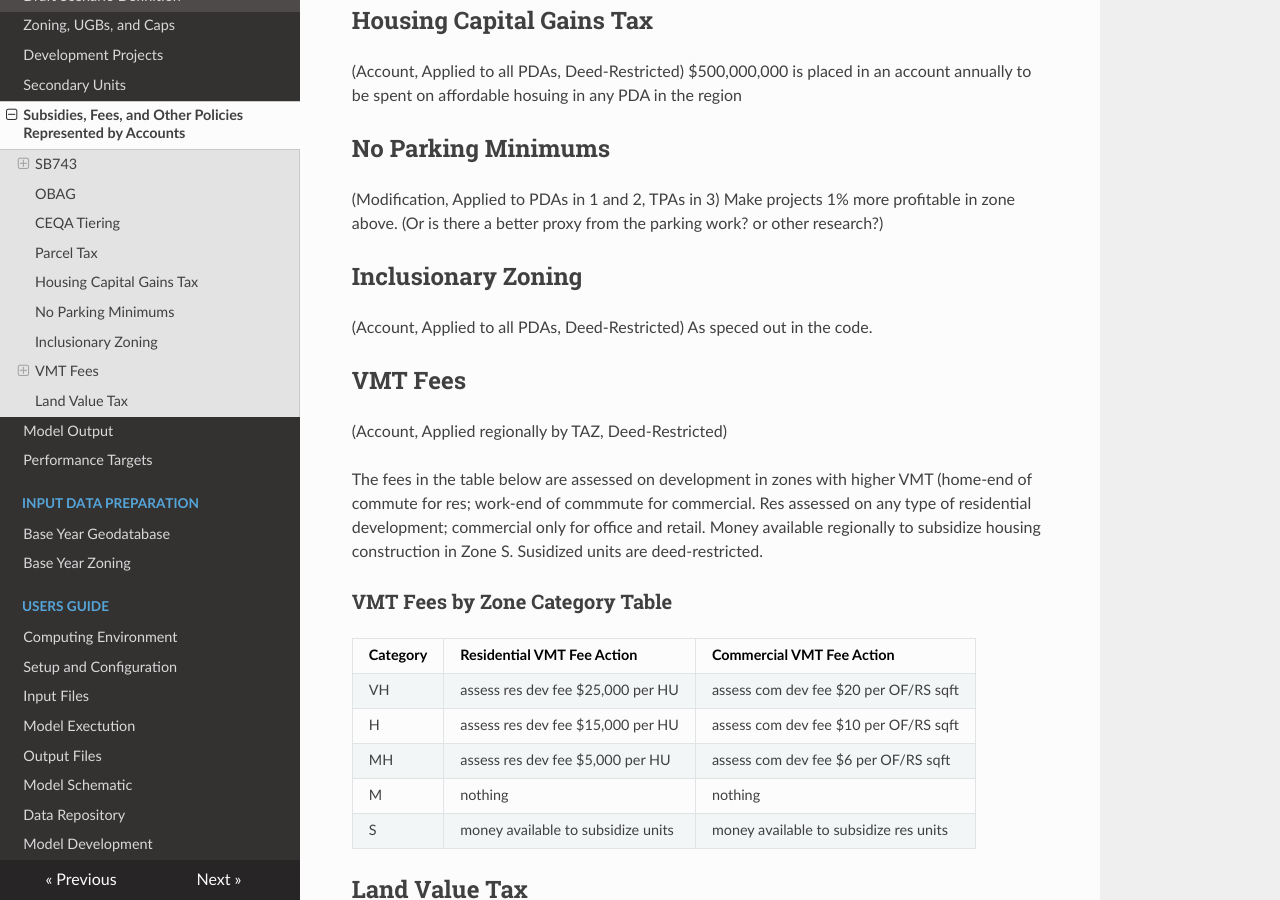
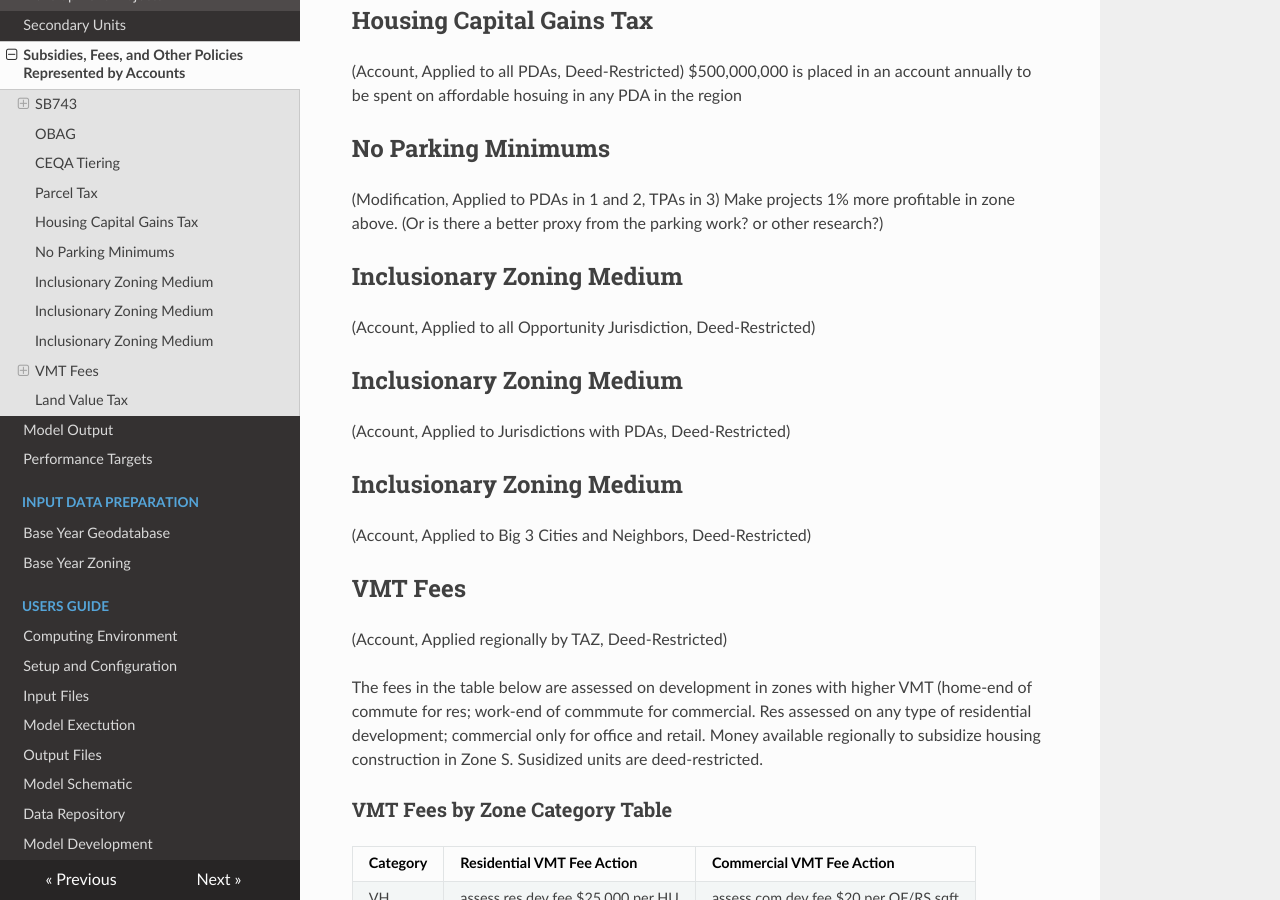
Before and after one commit to BayAreaMetro/baus_docs2, an MkDocs documentation site: the page built from docs/pba40/accounts_pba40.md, in a window 1280 px wide and 900 px high, scrolled down 1038 px. Built offline with MkDocs 1.6.1, drawn with Linux system fonts in a browser that asks for light colours; nearby versions of some CDN libraries; old or Windows-style settings are respelled for this version of MkDocs.

Commit message:
Update accounts_pba40.md

```diff
--- a/docs/pba40/accounts_pba40.md
+++ b/docs/pba40/accounts_pba40.md
@@ -37,11 +37,14 @@ $500,000,000 is placed in an account annually to be spent on affordable hosuing
 (Modification, Applied to PDAs in 1 and 2, TPAs in 3)
 Make projects 1% more profitable in zone above. (Or is there a better proxy from the parking work? or other research?)
 
+## Inclusionary Zoning Medium
+(Account, Applied to all Opportunity Jurisdiction, Deed-Restricted)
 
-## Inclusionary Zoning
-(Account, Applied to all PDAs, Deed-Restricted)
-As speced out in the code.
+## Inclusionary Zoning Medium
+(Account, Applied to Jurisdictions with PDAs, Deed-Restricted)
 
+## Inclusionary Zoning Medium
+(Account, Applied to Big 3 Cities and Neighbors, Deed-Restricted)
 
 ## VMT Fees
 (Account, Applied regionally by TAZ, Deed-Restricted)
```
